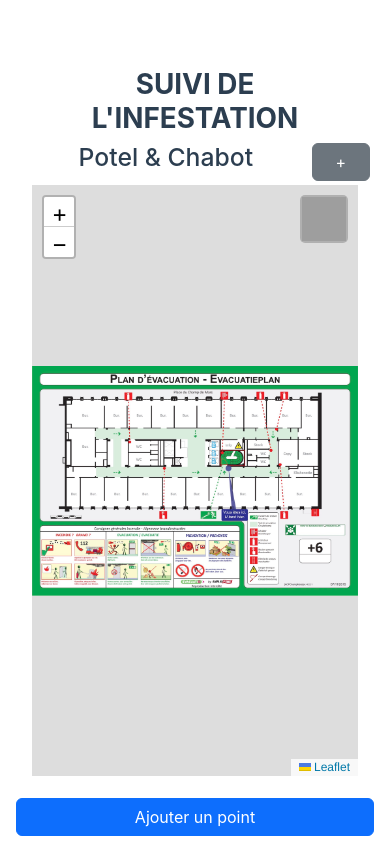
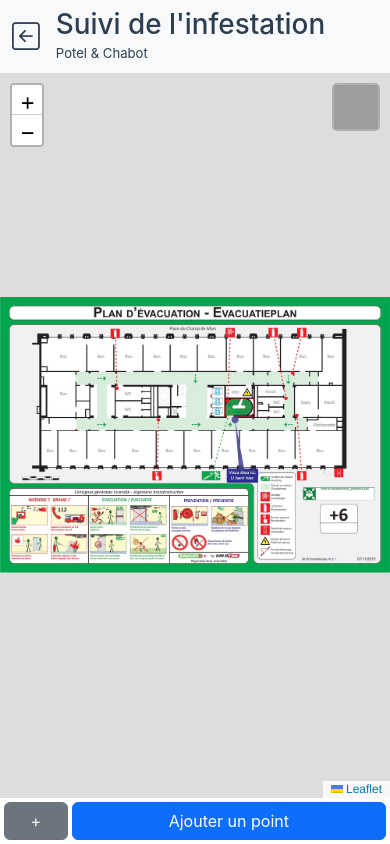
Before and after one commit to 24eme/OpenCarto, a Vue app: page / in a window 390 px wide. Built offline with nearby package versions, Linux system fonts and the light colour scheme; grey boxes are pictures that could not be loaded.

Commit message:
rework css page home
pour un effet plus "mobile"

```diff
--- a/src/assets/main.css
+++ b/src/assets/main.css
@@ -3,13 +3,14 @@
 #app {
   max-width: 1280px;
   margin: 0 auto;
-  padding: 2rem;
+  padding: 0;
   font-weight: normal;
+  width: 100%;
 }
 
 body {
   display: flex;
-  place-items: center;
+  /*place-items: center;*/
 }
 
 a,
--- a/src/views/HomeView.vue
+++ b/src/views/HomeView.vue
@@ -10,31 +10,46 @@ const selectedPoint = ref(null);
 </script>
 
 <template>
-    <main class="container g-0">
-        <div class="text-center">
-            <h1><strong>SUIVI DE L'INFESTATION</strong></h1>
-            <div class="row">
-                <h2 class="col-10">{{ clientName }}</h2>
-                <button
-                    class="col-2 mb-1 btn btn-secondary"
-                    @click="modaleOuverte = true"
-                >
-                    +
-                </button>
+    <main class="container g-0 d-flex flex-column h-100">
+        <nav class="navbar bg-body-tertiary">
+            <div class="container-fluid justify-content-start">
+                <div class="col-auto d-flex me-3">
+                    <i
+                        class="bi bi-arrow-left-square fs-1 align-self-center"
+                    ></i>
+                </div>
+                <div class="col-auto flex-grow-1">
+                    <h1 class="m-0">Suivi de l'infestation</h1>
+                    <small>{{ clientName }}</small>
+                </div>
             </div>
-            <UploadPlan
-                v-if="modaleOuverte"
-                @fermer="modaleOuverte = false"
-            ></UploadPlan>
-        </div>
+        </nav>
+
+        <UploadPlan
+            v-if="modaleOuverte"
+            @fermer="modaleOuverte = false"
+        ></UploadPlan>
+
         <Carte
+            class="flex-grow-1"
             carteId="carte"
-            carteHeight="70dvh"
+            carteHeight="100%"
             carteWidth="100%"
             @pointSelected="(point) => (selectedPoint = point)"
         />
-        <div class="d-grid gap-2 col-11 mx-auto mb-2 fixed-bottom">
-            <RouterLink :to="{ name: 'addInfoPoint' }" class="btn btn-primary">
+
+        <div class="m-1 row column-gap-1">
+            <button
+                class="col-2 btn btn-secondary"
+                @click="modaleOuverte = true"
+            >
+                +
+            </button>
+
+            <RouterLink
+                :to="{ name: 'addInfoPoint' }"
+                class="col btn btn-primary"
+            >
                 Ajouter un point
             </RouterLink>
         </div>
```
